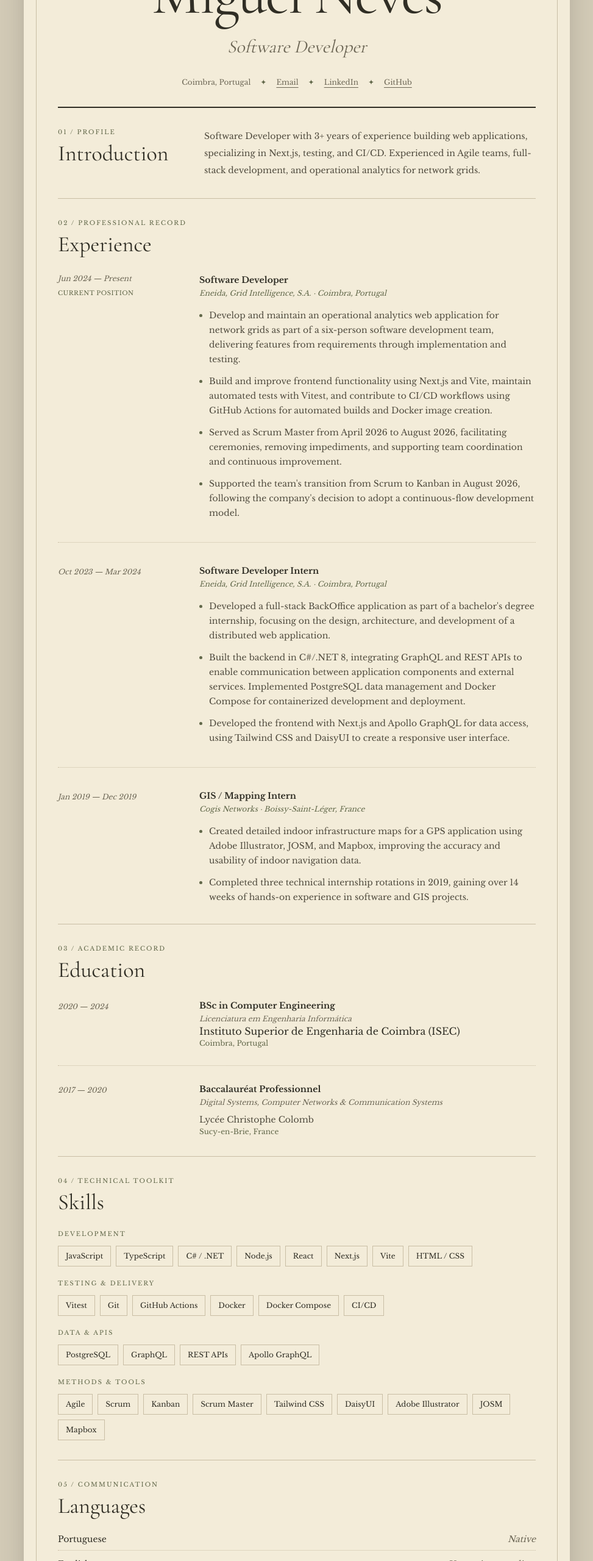
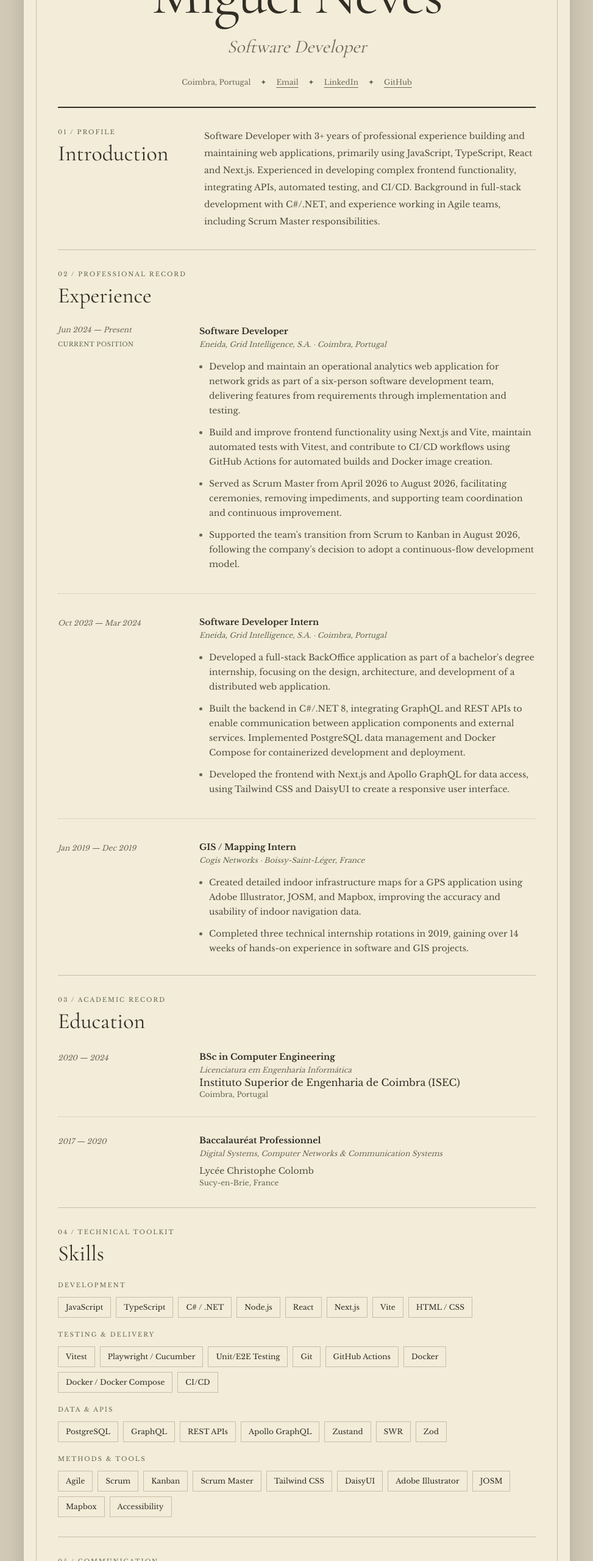
Before and after one commit to 18Miguel/18Miguel, a plain HTML site: page index.html in a window 1280 px wide. Shown: the part 240-2800 px from the top of the page at 61% size, without its empty margins (153-1126 px from the left). Drawn offline with nearby package versions, Linux system fonts and the light colour scheme.

Commit message:
Enhance profile description and skills list

```diff
--- a/index.html
+++ b/index.html
@@ -115,10 +115,10 @@
         </div>
 
         <p class="text-sm leading-7 text-pretty text-[#514c3f]">
-          Software Developer with 3+ years of experience building web
-          applications, specializing in Next.js, testing, and CI/CD.
-          Experienced in Agile teams, full-stack development, and operational
-          analytics for network grids.
+          Software Developer with 3+ years of professional experience building and maintaining web applications, primarily using
+          JavaScript, TypeScript, React and Next.js. Experienced in developing complex frontend functionality, integrating APIs,
+          automated testing, and CI/CD. Background in full-stack development with C#/.NET, and experience working in Agile teams,
+          including Scrum Master responsibilities.
         </p>
       </section>
 
@@ -404,10 +404,12 @@
 
             <ul class="flex flex-wrap gap-2">
               <li class="border border-line px-3 py-2 text-xs">Vitest</li>
+              <li class="border border-line px-3 py-2 text-xs">Playwright / Cucumber</li>
+              <li class="border border-line px-3 py-2 text-xs">Unit/E2E Testing</li>
               <li class="border border-line px-3 py-2 text-xs">Git</li>
               <li class="border border-line px-3 py-2 text-xs">GitHub Actions</li>
               <li class="border border-line px-3 py-2 text-xs">Docker</li>
-              <li class="border border-line px-3 py-2 text-xs">Docker Compose</li>
+              <li class="border border-line px-3 py-2 text-xs">Docker / Docker Compose</li>
               <li class="border border-line px-3 py-2 text-xs">CI/CD</li>
             </ul>
           </div>
@@ -422,6 +424,9 @@
               <li class="border border-line px-3 py-2 text-xs">GraphQL</li>
               <li class="border border-line px-3 py-2 text-xs">REST APIs</li>
               <li class="border border-line px-3 py-2 text-xs">Apollo GraphQL</li>
+              <li class="border border-line px-3 py-2 text-xs">Zustand</li>
+              <li class="border border-line px-3 py-2 text-xs">SWR</li>
+              <li class="border border-line px-3 py-2 text-xs">Zod</li>
             </ul>
           </div>
 
@@ -440,6 +445,7 @@
               <li class="border border-line px-3 py-2 text-xs">Adobe Illustrator</li>
               <li class="border border-line px-3 py-2 text-xs">JOSM</li>
               <li class="border border-line px-3 py-2 text-xs">Mapbox</li>
+              <li class="border border-line px-3 py-2 text-xs">Accessibility</li>
             </ul>
           </div>
 
```
